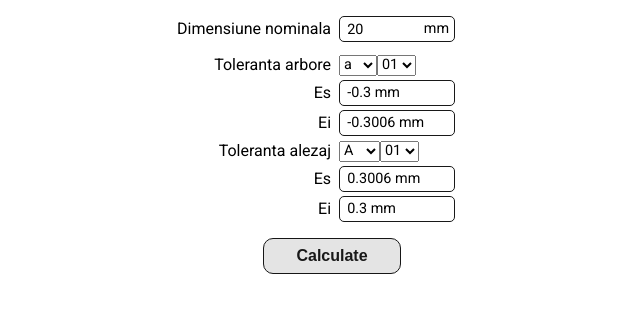
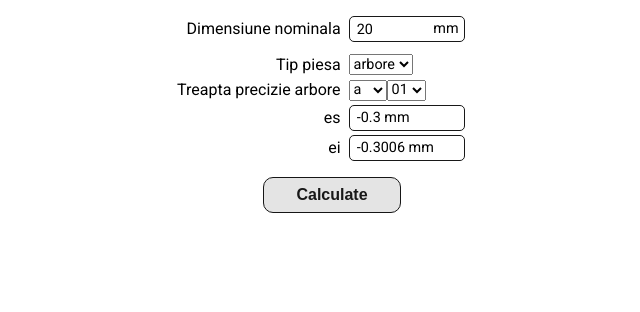
Before and after one commit to SLendyX/Pi_Proiect, a React (Vite) app: page / in a window 1280 px wide. Shown: the top 312 px of the page, without its empty margins (316-956 px from the left). Built offline with nearby package versions, Linux system fonts and the light colour scheme.

Commit message:
adaugat select de interschimbare intre piese

```diff
--- a/src/Alezaj.jsx
+++ b/src/Alezaj.jsx
@@ -5,7 +5,7 @@ export default function({calculateTolerance, hubLetter, hubNumber, hubLowerLimit
     const toleranceNumberHub = ["01", "0", "1", "2", "3", "4", "5", "6", "7", "8", "9", "10", "11", "12", "13", "14", "15", "16", "17", "18"]
     return (
         <>
-            <label htmlFor="hub-tolerance">Toleranta alezaj</label>
+            <label htmlFor="hub-tolerance">Treapta precizie alezaj</label>
             <div id="hub-tolerance" className="tolerence">
               <select onChange={e=>calculateTolerance(e, 2)} className="hub-tolerance-letter" value={hubLetter}>
                 {toleranceLetterHub.map((tolerance, index) => (<option key={index} value={tolerance}>{tolerance}</option>))}
--- a/src/App.jsx
+++ b/src/App.jsx
@@ -22,6 +22,8 @@ function App() {
   const [hubNumber, setHubNumber] = React.useState("01")
   const [hubLowerLimit, setHubLowerLimit] = React.useState(undefined)
   const [hubUpperLimit, setHubUpperLimit] = React.useState(undefined)
+
+  const [pieceType, setPieceType] = React.useState("arbore")
 
   function calculateTolerance(e, operation=-1){
     if(operation === 0)
@@ -188,9 +190,15 @@ function App() {
               </div>
               <p className={`warning ${hasError ? "" : "hidden"}`}>In intervalul [20, 50]</p>
             </div>
-            <Arbore {...{calculateTolerance, shaftLetter, shaftNumber, shaftLowerLimit, shaftUpperLimit}}/>
 
-            <Alezaj {...{calculateTolerance, hubLetter, hubNumber, hubLowerLimit, hubUpperLimit}}/>
+            <div>Tip piesa</div>
+            <select className="tip-piesa"  value={pieceType} onChange={e => setPieceType(e.target.value)}>
+              {["arbore", "alezaj"].map((piesa, index) => (<option key={index}>{piesa}</option>))}
+            </select>
+
+            {pieceType === "arbore" ? <Arbore {...{calculateTolerance, shaftLetter, shaftNumber, shaftLowerLimit, shaftUpperLimit}}/>
+            :
+            <Alezaj {...{calculateTolerance, hubLetter, hubNumber, hubLowerLimit, hubUpperLimit}}/>}
           </div>
           <button>Calculate</button>
         </div>
--- a/src/Arbore.jsx
+++ b/src/Arbore.jsx
@@ -9,7 +9,7 @@ export default function({calculateTolerance, shaftLetter, shaftNumber, shaftUppe
     const toleranceNumberShaft = ["01", "0", "1", "2", "3", "4", "5", "6", "7", "8", "9", "10", "11", "12", "13", "14", "15", "16", "17", "18"]
     return(
         <>
-            <label htmlFor="shaft-tolerance">Toleranta arbore</label>
+            <label htmlFor="shaft-tolerance">Treapta precizie arbore</label>
             <div id="shaft-tolerance" className="tolerence">
                 <select onChange={e=>calculateTolerance(e, 0)} className="shaft-tolerance-letter" value={shaftLetter}>
                     {toleranceLetterShaft.map((tolerance, index) => (<option key={index} value={tolerance}>{tolerance}</option>))}
@@ -19,10 +19,10 @@ export default function({calculateTolerance, shaftLetter, shaftNumber, shaftUppe
                 </select>
             </div>
 
-            <label htmlFor="shaft-upper-limit" className="limit-labels">Es</label>
+            <label htmlFor="shaft-upper-limit" className="limit-labels">es</label>
             <input id="shaft-upper-limit" readOnly value={shaftUpperLimit!== undefined ? `${Number((shaftUpperLimit/1000).toFixed(5))} mm` : "----"}/>
 
-            <label htmlFor="shaft-lower-limit" className="limit-labels">Ei</label>
+            <label htmlFor="shaft-lower-limit" className="limit-labels">ei</label>
             <input id="shaft-lower-limit" readOnly value={shaftLowerLimit!== undefined ? `${Number((shaftLowerLimit/1000).toFixed(5))} mm` : "----"}/>
         </>
     )
--- a/src/index.css
+++ b/src/index.css
@@ -110,3 +110,7 @@ button:hover, button:active{
 button:active{
   box-shadow: inset #181818 0px 0px 5px;
 }
+
+.tip-piesa{
+  justify-self: start;
+}
```
